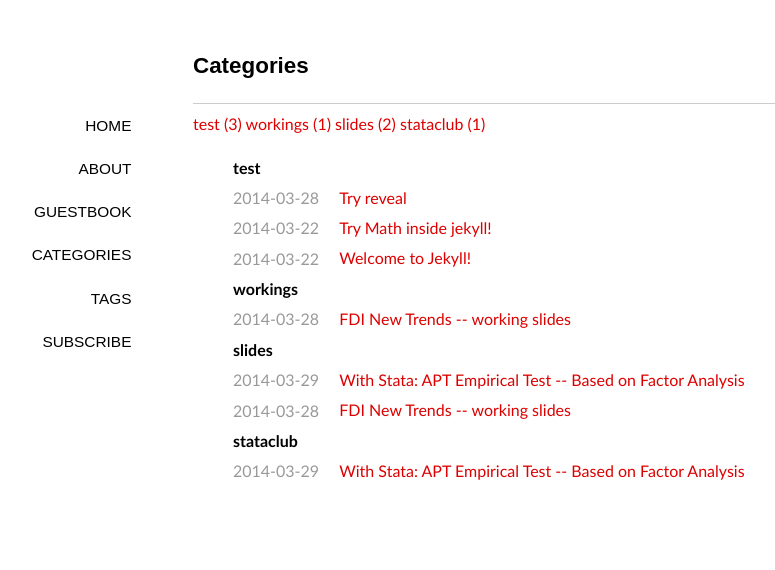
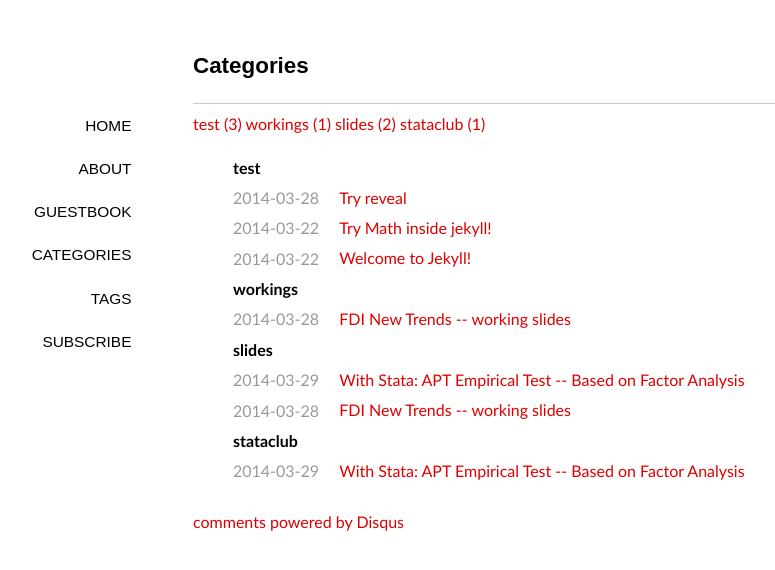
Before and after one commit to wxh1000/wxh1000.github.io, a Jekyll site: the page built from categories/index.html, in a window 1280 px wide. Shown: the top 570 px of the page, without its empty margins (147-922 px from the left). Built offline with Jekyll 4.4.1, drawn with Linux system fonts in a browser that asks for light colours; nearby versions of some CDN libraries; some web fonts are replaced; library files that are not in the unit come from our copies; comment, search, counter and statistics services are not loaded.

Commit message:
enable comments

```diff
--- a/_layouts/post.html
+++ b/_layouts/post.html
@@ -1,5 +1,6 @@
 ---
 layout: default
+# comments: true
 ---
 
 <section class="post">
--- a/categories/index.html
+++ b/categories/index.html
@@ -1,6 +1,7 @@
 ---
 title: Categories
 layout: page
+comments: true
 ---
 
 <div id='tag_cloud'>
```
